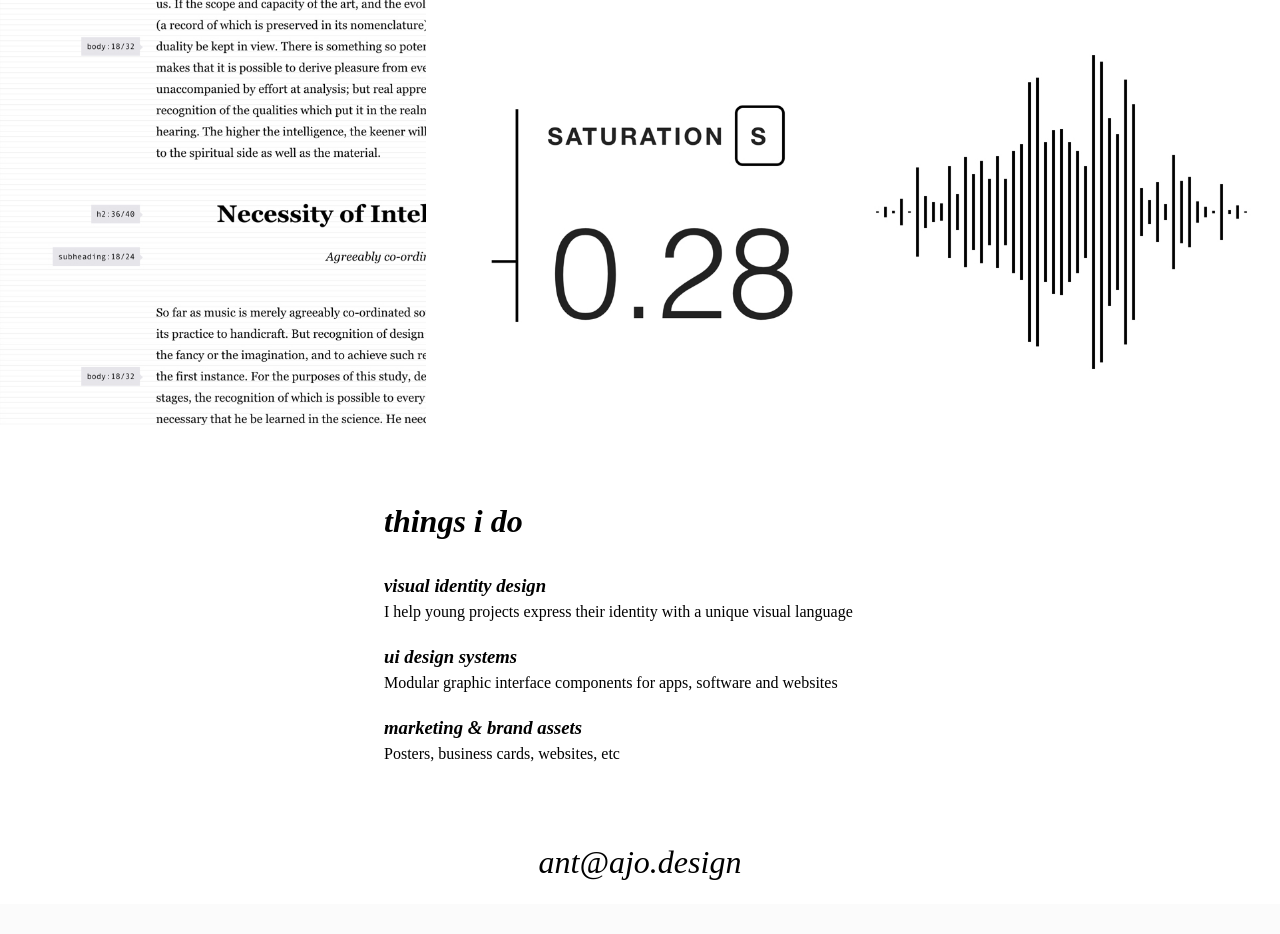
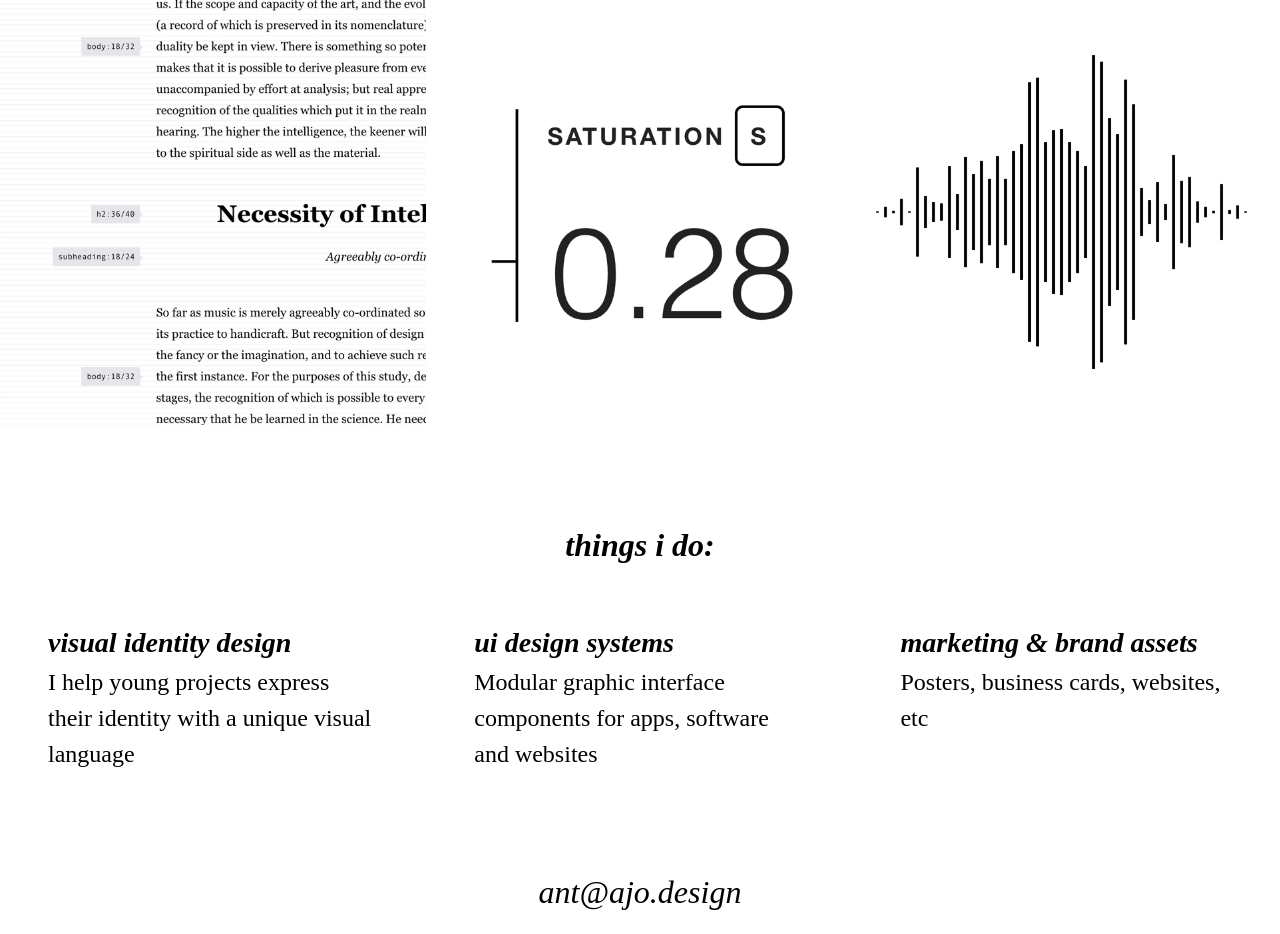
Before and after one commit to antorant/antorant.github.io, a PHP site: page / in a window 1280 px wide. Shown: the part 1227-2161 px from the top of the page. Before the commit the page ends 2107 px from the top, so only its background shows below. Run offline with PHP 8.4, Linux system fonts and the light colour scheme.

Commit message:
Adjust base font size, layout

```diff
--- a/css/style.css
+++ b/css/style.css
@@ -13,7 +13,7 @@ body {
   margin: 0;
   margin: 0 auto;
   padding: 0;
-  font-size: 100%;
+  font-size: 150%;
   line-height: 1.5;
   font-family: 'Times New Roman', serif;
 }
@@ -29,6 +29,10 @@ p {
 h2 {
   font-size: 2rem;
   font-style: italic;
+  margin: 0;
+  padding: 24px;
+  text-align: center;
+  width: 100%;
 }
 
 h3 {
@@ -90,8 +94,8 @@ a.work__link:hover {
 
 @media only screen and (max-width : 768px) {
   .work__link {
-    height: 100vw;
-    width: 100vw;
+    height: 50vw;
+    width: 50vw;
   }
 }
 
@@ -101,13 +105,23 @@ a.work__link:hover {
 }
 
 .services {
-  margin: 72px auto;
-  max-width: 32em;
+  display: flex;
+  flex-wrap: wrap;
+  margin: 72px 0;
+}
+
+.services__item {
+  padding: 0 48px;
+  width: 33.3vw;
 }
 
 @media only screen and (max-width : 768px) {
   .services {
     margin: 72px 16px;
+  }
+
+  .services__item {
+    width: 100vw;
   }
 }
 
--- a/index.html
+++ b/index.html
@@ -30,13 +30,19 @@
   </div>
 
   <div class="services">
-    <h2 class="lowercase">Things I Do</h2>
+    <h2 class="lowercase">Things I Do:</h2>
+    <div class="services__item">
       <h3 class="lowercase">Visual Identity Design</h3>
       <p>I help young projects express their identity with a unique visual language</p>
+    </div>
+    <div class="services__item">
       <h3 class="lowercase">UI Design Systems</h3>
       <p>Modular graphic interface components for apps, software and websites</p>
+    </div>
+    <div class="services__item">
       <h3 class="lowercase">Marketing & Brand Assets</h3>
       <p>Posters, business cards, websites, etc</p>
+    </div>
   </div>
 
   <div class="contact">
```
Lines whose indentation alone changed are shown as unchanged.
